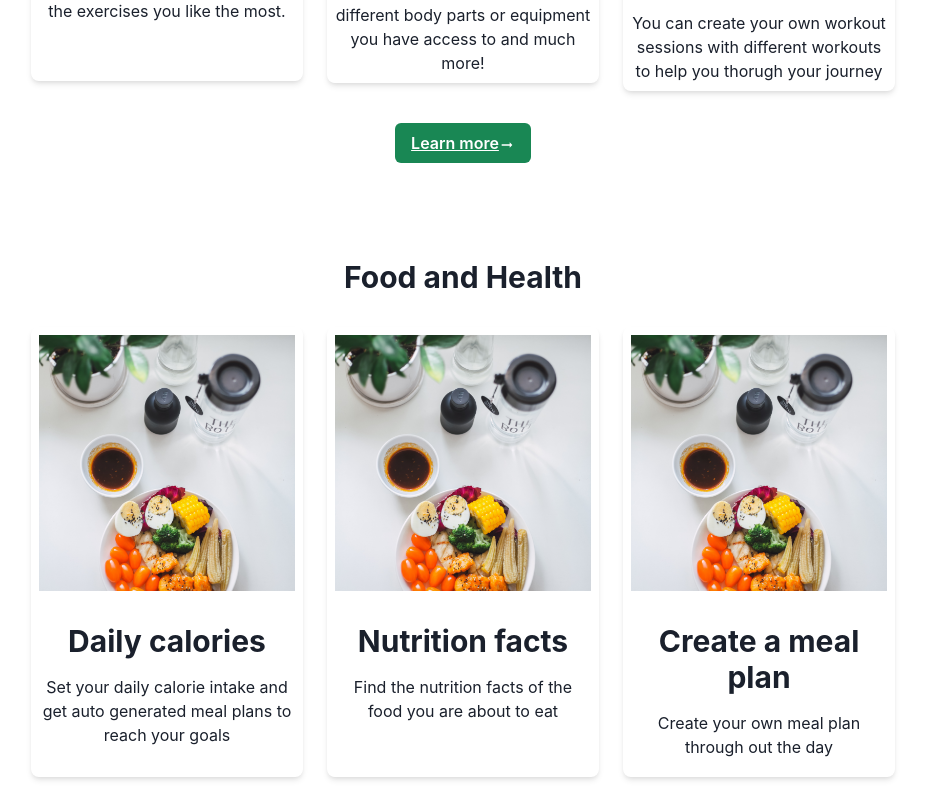
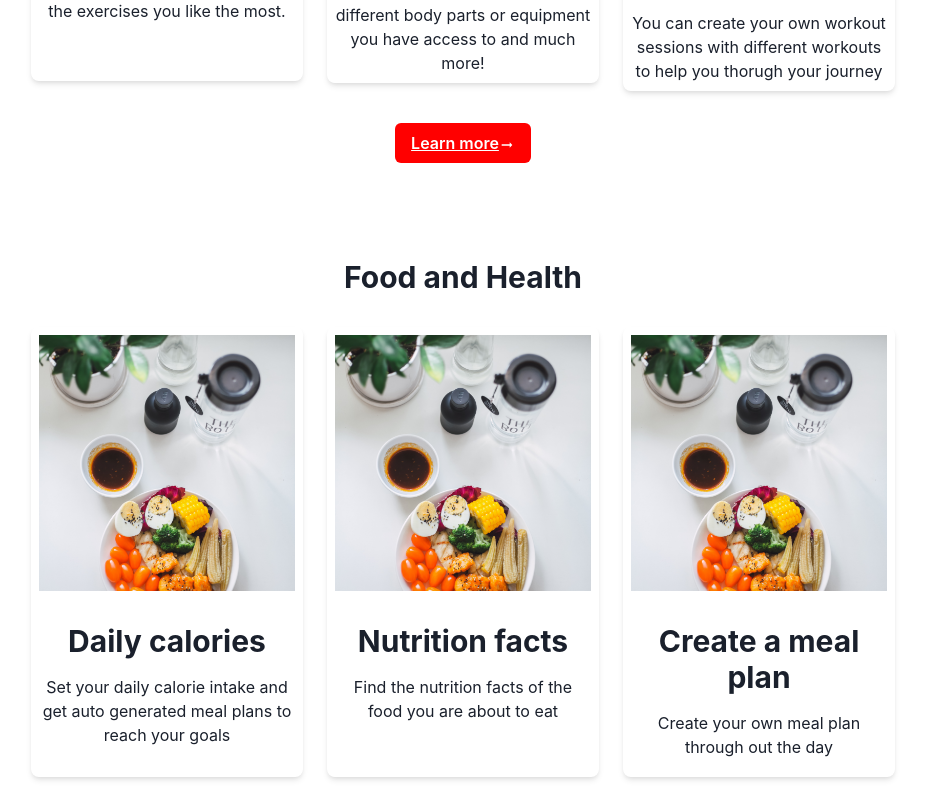
Before and after one commit to Mange99/Janet-Jackson, a React (Create React App) app in the folder ui/: page / in a window 1280 px wide. Shown: the part 1569-2360 px from the top of the page, without its empty margins (177-1103 px from the left). Built offline with nearby package versions, Linux system fonts and the light colour scheme.

Commit message:
Individual (#43)
* btn

* individual reflection w7

```diff
--- a/ui/src/components/button.tsx
+++ b/ui/src/components/button.tsx
@@ -6,8 +6,8 @@ export const Button = ({ children, ...props }: Props) => {
   return (
     <ChakraButton
       color="white"
+      bgColor={"red"}
       _active={{ bgColor: "#4fe3c8" }}
-      bgColor={"#198754"}
       _hover={{ bgColor: "#21D0B1" }}
       _focus={{
         boxShadow: 0,
```
Also changed, not shown: 1 other file (tests, documents, lock files or other folders).
